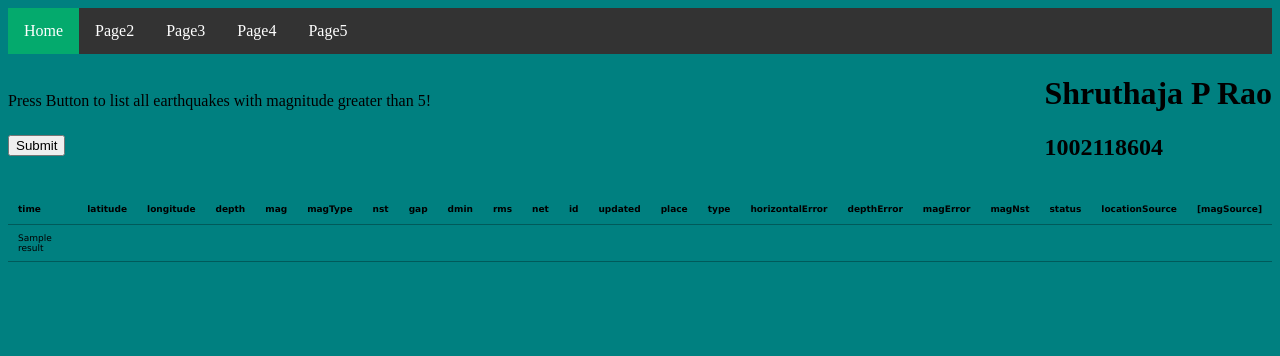
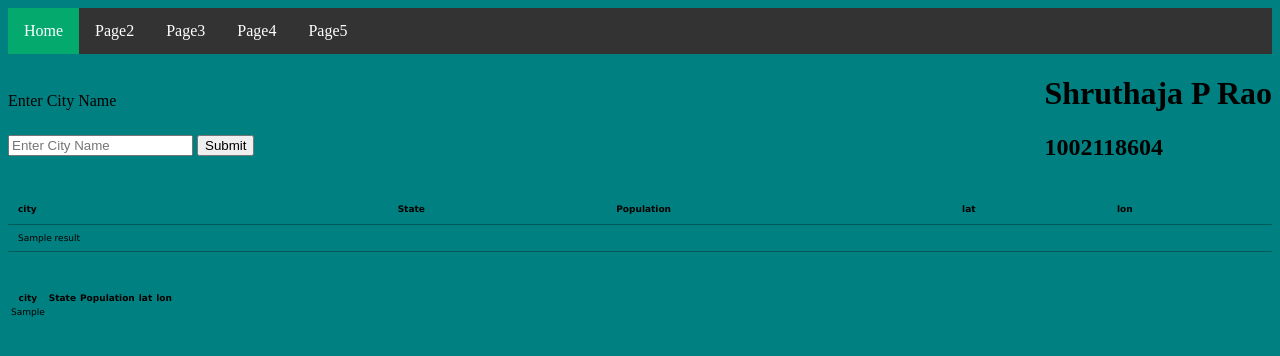
Before and after one commit to Shruthaja/quiz2UTACloudComputing, a Flask app: template templates/index.html in a window 1280 px wide. Shown: the top 356 px of the page. Run offline with Flask 3, Linux system fonts and the light colour scheme; the template is opened without the code that fills it: most values are stand-ins (such as "Sample title", 1, 10 or a date in 2020); some libraries are stand-ins or nearby versions.

Commit message:
first task

```diff
--- a/app.py
+++ b/app.py
@@ -13,10 +13,24 @@
 conn = pyodbc.connect(f'DRIVER={driver};SERVER={server};DATABASE={database};UID={username};PWD={password}')
 
 cursor = conn.cursor()
+
+
 @app.route('/', methods=['GET', 'POST'])
+def hello_world():
+    result = []
+    if request.method == "POST":
+        cname = request.form['cityname']
+        query = "select * from dbo.city where City=?"
+        cursor.execute(query, cname)
+        result = cursor.fetchall()
+        query = " select lat , lon from dbo.city where City=? "
+        cursor.execute(query, cname)
+        lr = cursor.fetchone()
+        query = "SELECT * FROM [dbo].[city] WHERE ( 6371 * ACOS(COS(RADIANS(lat)) * COS(RADIANS(?)) * COS(RADIANS(lon) - RADIANS(?)) + SIN(RADIANS(lat)) * SIN(RADIANS(?)) ))< ?;"
+        cursor.execute(query, lr[0], lr[1], lr[0], 100)
+        r = cursor.fetchall()
+    return render_template("index.html", result=result, r=r)
 
-def hello_world():
-    return render_template("index.html")
 
 if __name__ == '__main__':
     app.run(debug=True)
--- a/templates/index.html
+++ b/templates/index.html
@@ -24,36 +24,19 @@
 </div>
 <div style="margin-top:3%;">
     <form action="/" method="post">
-        <label>Press Button to list all earthquakes with magnitude greater than 5! </label><br>
+        <label>Enter City Name </label><br>
+        <input name="cityname" type="text" placeholder="Enter City Name">
         <input style="margin-top:2%" type="submit" placeholder="Click me!">
     </form>
     <div style="margin-top:3%;">
         <table id="example" class="display" style="font-size:9px">
             <thead>
-            <tr>
-                <th>time</th>
-                <th> latitude</th>
-                <th>longitude</th>
-                <th>depth</th>
-                <th>mag</th>
-                <th>magType</th>
-                <th>nst</th>
-                <th>gap</th>
-                <th>dmin</th>
-                <th>rms</th>
-                <th>net</th>
-                <th>id</th>
-                <th>updated</th>
-                <th>place</th>
-                <th>type</th>
-                <th>horizontalError</th>
-                <th>depthError</th>
-                <th>magError</th>
-                <th>magNst</th>
-                <th>status</th>
-                <th>locationSource</th>
-                <th>[magSource]</th>
-            </tr>
+            <th>city</th>
+
+            <th>State</th>
+            <th>Population</th>
+            <th>lat</th>
+            <th>lon</th>
             </thead>
             <tbody>
             {% for i in result %}
@@ -68,11 +51,37 @@
             </tbody>
         </table>
     </div>
+
+</div>
+<div style="margin-top:3%;">
+    <table id="example2" class="display" style="font-size:9px">
+        <thead>
+        <th>city</th>
+
+        <th>State</th>
+        <th>Population</th>
+        <th>lat</th>
+        <th>lon</th>
+        </thead>
+        <tbody>
+        {% for i in r %}
+        <tr>
+            {% for j in i %}
+            <td>
+                <div class=scrollable>{{j}}</div>
+            </td>
+            {% endfor %}
+        </tr>
+        {% endfor %}
+        </tbody>
+    </table>
 </div>
 
 <script>
 
 $('#example').DataTable();
+$('#example2').DataTable();
+
 
 
 
```
